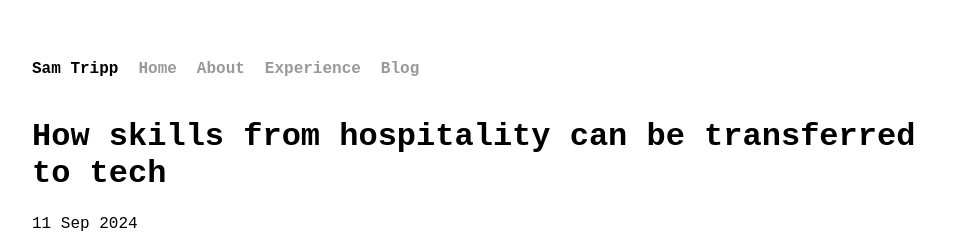
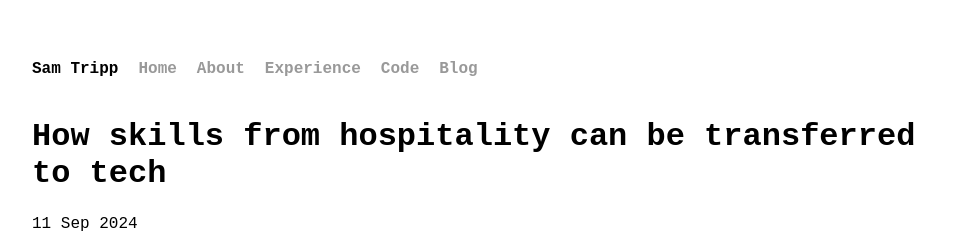
Before and after one commit to sstripps1/sstripps1.github.io, a Jekyll site: the page built from _posts/2024-09-11-skills-from-hospitality.md, in a window 1280 px wide. Shown: the top 251 px of the page, without its empty margins (160-1117 px from the left). Built offline with Jekyll 4.4.1, drawn with Linux system fonts in a browser that asks for light colours.

Commit message:
adding code page to nav bar

```diff
--- a/_layouts/default.html
+++ b/_layouts/default.html
@@ -15,6 +15,7 @@
             <li><a href="/">Home</a></li>
             <li><a href="/about/">About</a></li>
             <li><a href="/experience/">Experience</a></li>
+            <li><a href="/code/">Code</a></li>
             <li><a href="/blog/">Blog</a></li>
         </ul>
     </nav>
```
